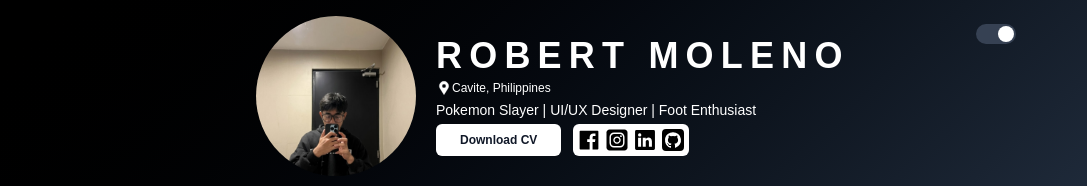
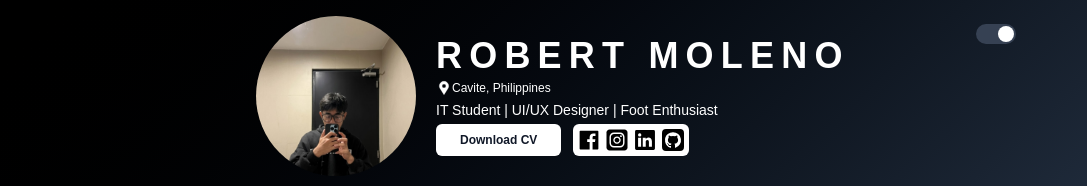
Before and after one commit to rmmln/Portfolio, a React app: page / in a window 1280 px wide. Shown: the top 186 px of the page, without its empty margins (0-1087 px from the left). Built offline with nearby package versions, Linux system fonts and the light colour scheme; the HTML template or start-up script is replaced by a standard one.

Commit message:
Revert "Update App.jsx"
This reverts commit e08a4328f49c58f21828dc9165d4d3786cab5414.

```diff
--- a/src/App.jsx
+++ b/src/App.jsx
@@ -61,7 +61,7 @@ function App() {
           Cavite, Philippines
         </p>
       <p className={`text-sm font-inter font-md transition-colors duration-300 ${isDarkMode ? 'text-white' : 'text-gray-700'}`}>
-          Pokemon Slayer | UI/UX Designer | Foot Enthusiast
+          IT Student | UI/UX Designer | Foot Enthusiast
         </p>
         <div className="flex w-full flex-col items-center gap-3 sm:flex-row sm:items-center">
         <a href={cvPdf} download="MolenoCV.pdf" target="_blank" rel="noopener noreferrer" className={`text-xs font-inter font-semibold py-2 px-6 rounded-sm transition duration-300 ease-in-out transform hover:scale-105 ${isDarkMode ? 'bg-white text-gray-900 hover:bg-gray-100' : 'bg-black text-white hover:bg-gray-800'}`}>
```
